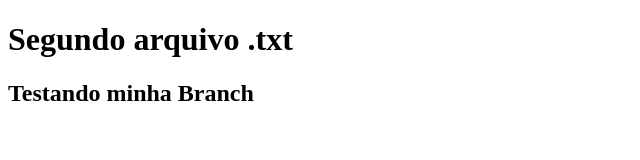
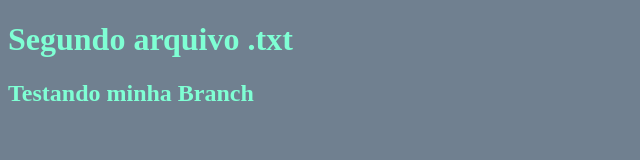
Before and after one commit to Dan1e1rodrigues/TSI-JS-2202, a plain HTML site: page meu-primeiro-arquivo.txt/atividade001.html in a window 1280 px wide. Shown: the whole page, without its empty margins (0-640 px from the left). Drawn offline with Linux system fonts and the light colour scheme.

Commit message:
Update atividade001.html

```diff
--- a/meu-primeiro-arquivo.txt/atividade001.html
+++ b/meu-primeiro-arquivo.txt/atividade001.html
@@ -5,12 +5,19 @@
     <meta http-equiv="X-UA-Compatible" content="IE=edge">
     <meta name="viewport" content="width=device-width, initial-scale=1.0">
     <title>Fazendo o segundo arquivo .txt</title>
-
+    <style>
+        body{
+            color:aquamarine;
+            background-color:slategray;
+        }
+    </style>
 </head>
     <body>
         <header>
         <h1>Segundo arquivo .txt</h1>
             <h2>Testando minha Branch</h2>
         </header>
+
+
     </body>
 </html>
```
